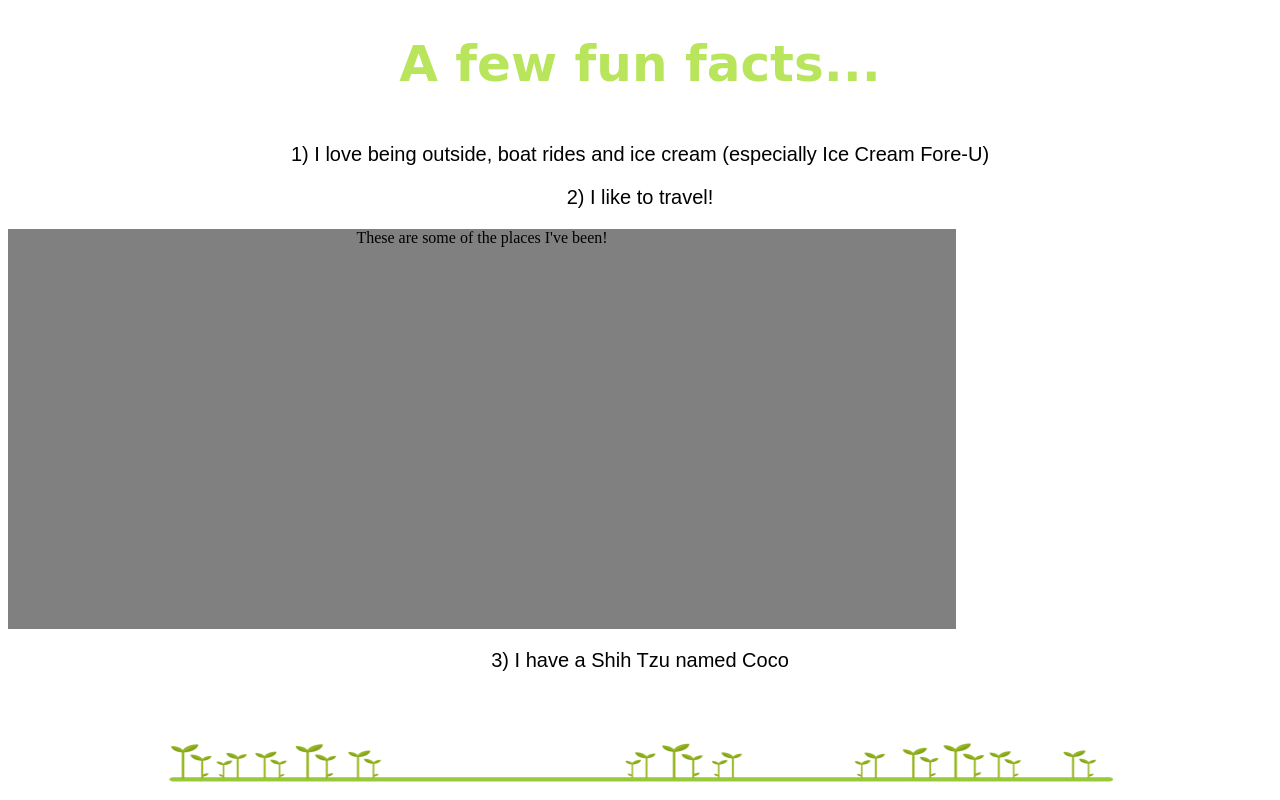
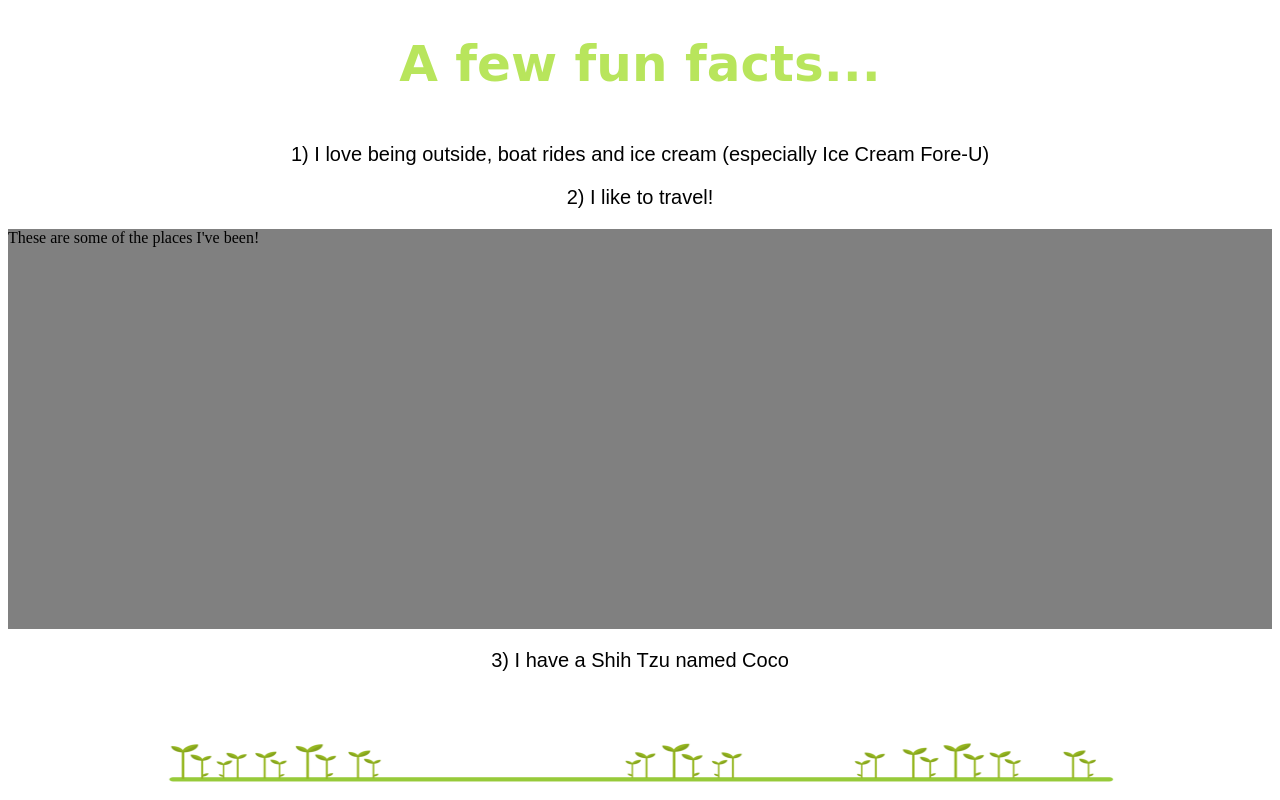
Before and after one commit to abharris/alexisWebsite, a plain HTML site: page index.html in a window 1280 px wide. Shown: the part 1121-1921 px from the top of the page. Drawn offline with Linux system fonts and the light colour scheme; some packages are replaced by stand-ins of ours; a web font is replaced by a local one.

Commit message:
Update webstyle.css

```diff
--- a/webstyle.css
+++ b/webstyle.css
@@ -55,8 +55,7 @@ h1 {
 }
 
 #map {
-  width: 75%;
+  width: 100%;
   height: 400px;
   background-color: grey;
-  text-align: center;
 }
```
